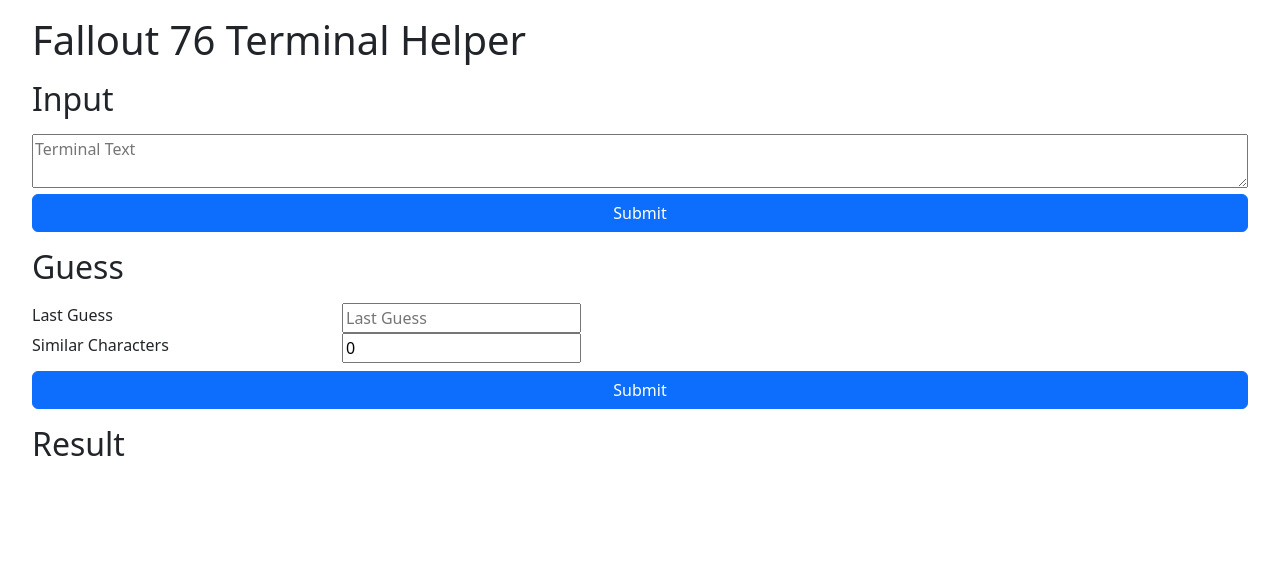
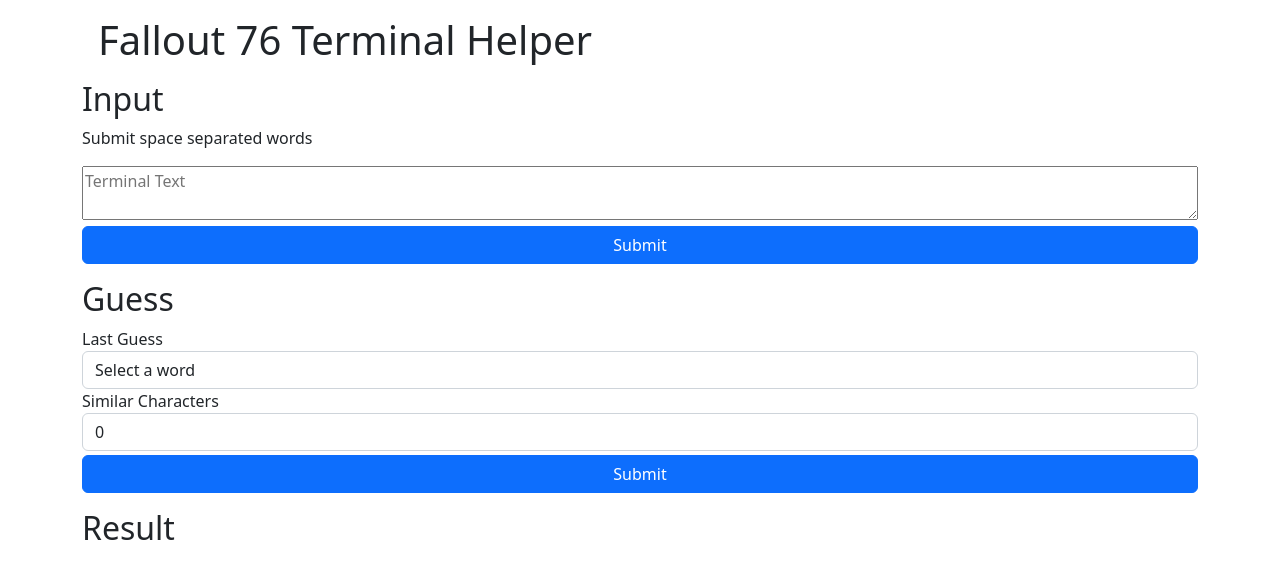
Before and after one commit to kpreilly/fallout76hackerreactive, a React (Create React App) app: page / in a window 1280 px wide. Shown: the top 578 px of the page. Built offline with nearby package versions, Linux system fonts and the light colour scheme.

Commit message:
added dropdown LastGuessInput word selection

```diff
--- a/src/App.js
+++ b/src/App.js
@@ -16,14 +16,30 @@
     };
 
     return (
-        <div className="m-3">
+        <div className="container">
             <h1 className="m-3">Fallout 76 Terminal Helper</h1>
-            <h2 className="m-3">Input</h2>
-            <TerminalWordsInput parsedWords={handleParsedWords} />
-            <h2 className="m-3">Guess</h2>
-            <LastGuessInput parsedWords={parsedWords} setSelectedWords={handleSelectedWords} />
-            <h2 className="m-3">Result</h2>
-            <Display parsedWords={selectedWords} />
+
+            <div className="mb-3">
+                <h2>Input</h2>
+                <p>Submit space separated words</p>
+                <TerminalWordsInput
+                    parsedWords={handleParsedWords}
+                />
+            </div>
+
+            <div className="mb-3">
+                <h2>Guess</h2>
+                <LastGuessInput
+                    parsedWords={parsedWords}
+                    setSelectedWords={handleSelectedWords}
+                    setParsedWords={setParsedWords}
+                />
+            </div>
+
+            <h2>Result</h2>
+            <Display
+                parsedWords={selectedWords}
+            />
         </div>
     );
 };
--- a/src/LastGuessInput.js
+++ b/src/LastGuessInput.js
@@ -1,11 +1,12 @@
 import React, { useState } from 'react';
 
-const LastGuessInput = ({ parsedWords, setSelectedWords }) => {
-  const [word, setWord] = useState('');
+const LastGuessInput = ({ parsedWords, setSelectedWords, setParsedWords }) => {
+  const [selectedWord, setSelectedWord] = useState('');
   const [number, setNumber] = useState(0);
 
   const handleWordChange = (event) => {
-    setWord(event.target.value);
+    let v = event.target.value;
+    setSelectedWord(prevSelectedWord => v);
   };
 
   const handleNumberChange = (event) => {
@@ -14,61 +15,72 @@
 
   const handleSubmit = (event) => {
     event.preventDefault();
-    // save a copy of word
-    let _w = word;
-    _w = _w.toUpperCase();
-    // set word to uppercase
+    const _w = selectedWord;
+    // remove selectedWord from parsedWords
+    const updatedParsedWords = parsedWords.filter(word => word !== _w);
+    setParsedWords(updatedParsedWords);
     const tmpSelected = [];
-    if (number !== 0) {
-      parsedWords.forEach((p_word) => {
-        if (p_word !== _w) {
+    if (number === 0) {
+      // for each word in parsedWords
+      parsedWords.forEach(word => {
+        // if word is not equal to selectedWord
+        if (word !== _w) {
+          // add word to tmpSelected
+          tmpSelected.push(word);
+        }
+      });
+    } else {
+      // for each word in parsedWords
+      parsedWords.forEach(word => {
+        // if the word isn't equal to selectedWord
+        if (word !== _w) {
           let count = 0;
-          for (let i = 0; i < p_word.length; i++) {
-            if (p_word[i] === _w[i]) {
-              count += 1;
+          // for each character in word
+          for (let i = 0; i < word.length; i++) {
+            // if the character is equal to the character at the same index in selectedWord
+            if (word[i] === _w[i]) {
+              // increment count
+              count++;
             }
           }
+          // if count is equal to number
           if (count === number) {
-            tmpSelected.push(p_word);
+            // add word to tmpSelected
+            tmpSelected.push(word);
           }
         }
       });
-    } else {
-      parsedWords.forEach((p_word) => {
-        let hasSimilarChar = false;
-        for (let i = 0; i < p_word.length; i++) {
-          if (p_word[i] === _w[i]) {
-            hasSimilarChar = true;
-            break;
-          }
-        }
-        if (!hasSimilarChar) {
-          tmpSelected.push(p_word);
-        }
-      });
     }
+    console.log("tmpSelected: ", tmpSelected)
     setSelectedWords(tmpSelected);
+    setSelectedWord('');
   };
 
   return (
-    <form onSubmit={handleSubmit} className="m-3">
-      <div className='mb-2'>
-        <div className="row">
-          <div className="col-sm-3">
-            <span>Last Guess</span>
-          </div>
-          <div className='col-sm-9'>
-            <input type="text" value={word} onChange={handleWordChange} placeholder="Last Guess" />
-          </div>
-        </div>
-        <div className="row">
-          <div className="col-sm-3">
-            <span>Similar Characters</span>
-          </div>
-          <div className="col-sm-9">
-            <input type="number" value={number} onChange={handleNumberChange} /><br />
-          </div>
-        </div>
+    <form onSubmit={handleSubmit}>
+      <div className='form-group'>
+        <label htmlFor="lastGuessInput">Last Guess</label>
+        <select
+          className="form-control"
+          id="lastGuessInput"
+          value={selectedWord}
+          onChange={handleWordChange}
+        >
+          <option value=''>Select a word</option>
+          {parsedWords.map(word => (
+            <option value={word} key={word}>{word}</option>
+          ))}
+        </select>
+      </div>
+      <div className='form-group mb-1'>
+        <label htmlFor="similarCharactersInput">Similar Characters</label>
+        <input
+          type="number"
+          className="form-control"
+          id="similarCharactersInput"
+          value={number}
+          onChange={handleNumberChange}
+        />
       </div>
       <button className="btn btn-primary w-100" type="submit">Submit</button>
     </form>
--- a/src/TerminalWordsInput.js
+++ b/src/TerminalWordsInput.js
@@ -13,7 +13,7 @@
   };
 
   return (
-    <form onSubmit={handleSubmit} className="m-3">
+    <form onSubmit={handleSubmit}>
       <textarea className="w-100"onChange={handleChange} value={words} placeholder="Terminal Text"/><br />
       <button className="btn btn-primary w-100"type="submit">Submit</button>
     </form>
```
